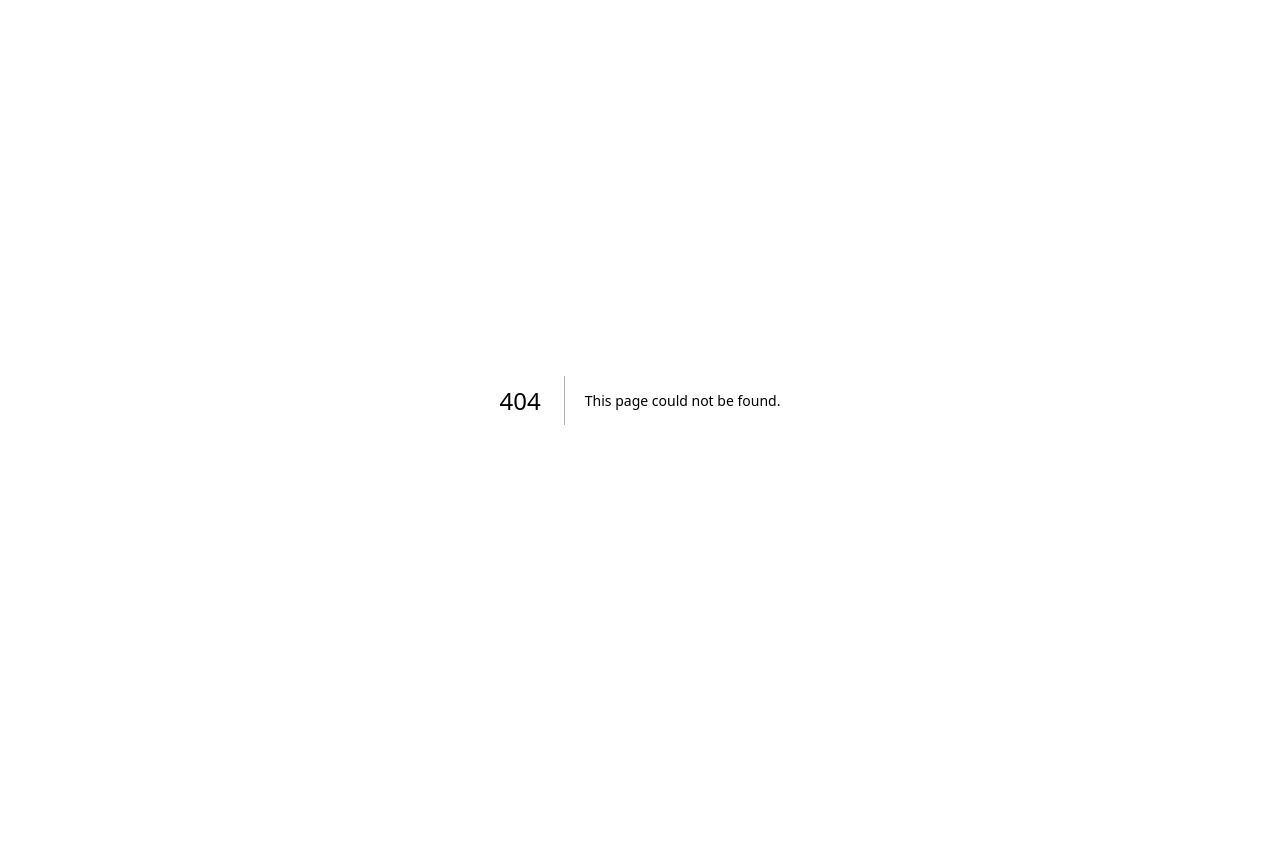
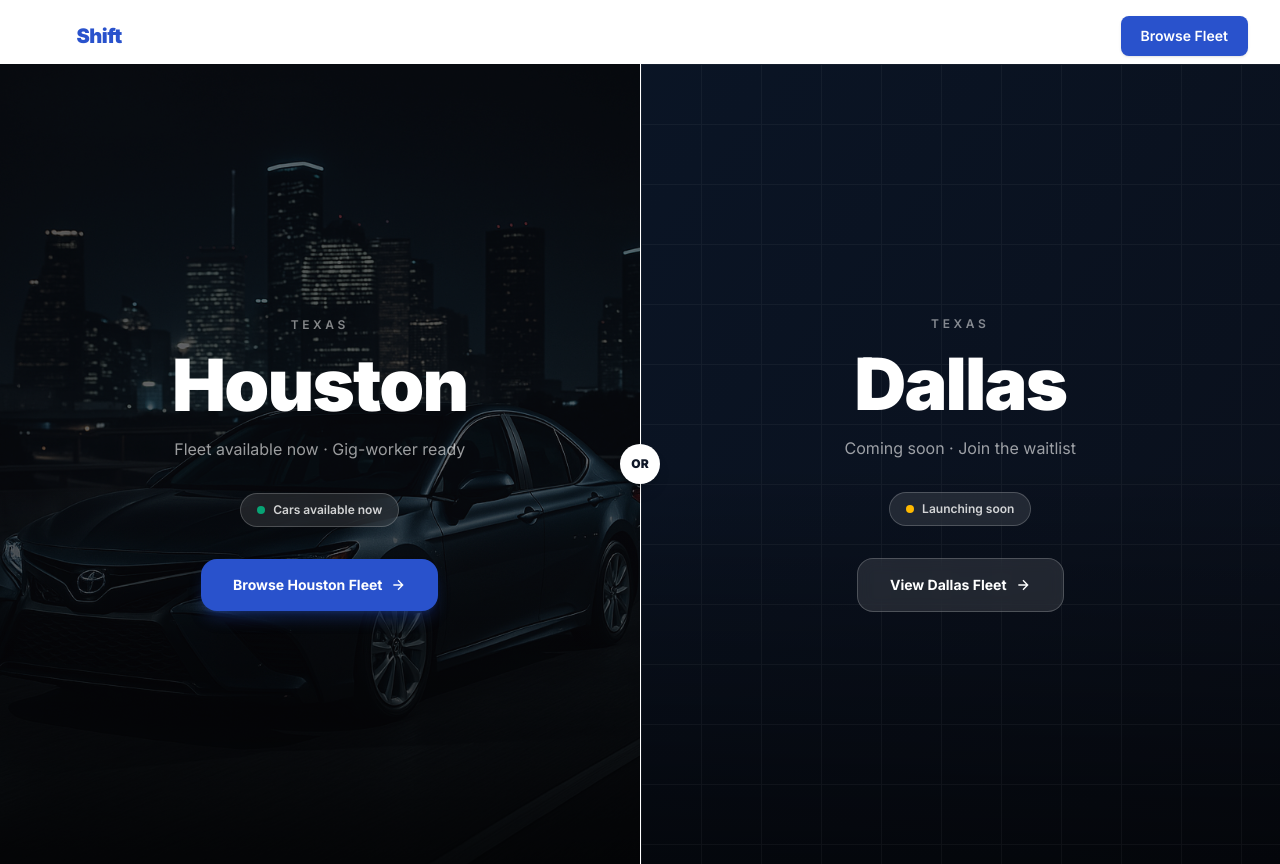
Before and after one commit to morris-ai-8834/sureshift-v2, a Next.js app: page /locations in a window 1280 px wide. Before the commit this address had no page. Before the commit the page ends 800 px from the top, so only its background shows below. Built offline with nearby package versions, Linux system fonts and the light colour scheme.

Commit message:
Add city selector page, Houston/Dallas fleet filter, location tabs

```diff
--- a/app/fleet/page.tsx
+++ b/app/fleet/page.tsx
@@ -19,6 +19,14 @@
 import Navbar from "../components/Navbar";
 import Footer from "../components/Footer";
 import { getDB } from "@/lib/db";
+
+// ============================================
+// CITY CONFIG
+// ============================================
+const cityConfig: Record<string, { label: string; emoji: string }> = {
+  houston: { label: "Houston", emoji: "🤠" },
+  dallas: { label: "Dallas", emoji: "🌆" },
+};
 
 // ============================================
 // CAR IMAGE MAP — slug to photo file
@@ -144,7 +152,15 @@
 // ============================================
 // PAGE — server rendered
 // ============================================
-export default async function FleetPage() {
+export default async function FleetPage({
+  searchParams,
+}: {
+  searchParams: Promise<{ city?: string }>;
+}) {
+  const { city } = await searchParams;
+  const cityKey = city?.toLowerCase() ?? "houston";
+  const cityInfo = cityConfig[cityKey] ?? cityConfig.houston;
+
   let vehicles: Record<string, unknown>[] = [];
 
   try {
@@ -153,6 +169,7 @@
       SELECT *
       FROM vehicles
       WHERE is_bookable = TRUE
+        AND LOWER(location_city) = ${cityKey}
       ORDER BY daily_rate ASC, vehicle_code ASC
     `;
     vehicles = rows as Record<string, unknown>[];
@@ -166,9 +183,26 @@
 
       {/* Page header */}
       <div className="pt-24 pb-6 px-5 max-w-5xl mx-auto">
-        <h1 className="text-3xl font-black text-gray-900 mb-1">Available Fleet</h1>
+        {/* City switcher */}
+        <div className="flex items-center gap-3 mb-6">
+          <Link href="/fleet?city=houston" className={`px-5 py-2.5 rounded-xl text-sm font-bold transition-colors ${
+            cityKey === "houston" ? "bg-[#2952CC] text-white shadow-sm" : "bg-white text-gray-500 border border-gray-200 hover:border-gray-300"
+          }`}>
+            Houston
+          </Link>
+          <Link href="/fleet?city=dallas" className={`px-5 py-2.5 rounded-xl text-sm font-bold transition-colors ${
+            cityKey === "dallas" ? "bg-[#2952CC] text-white shadow-sm" : "bg-white text-gray-500 border border-gray-200 hover:border-gray-300"
+          }`}>
+            Dallas
+          </Link>
+          <Link href="/locations" className="ml-auto text-xs text-gray-400 hover:text-gray-600 transition-colors">
+            ← Change city
+          </Link>
+        </div>
+
+        <h1 className="text-3xl font-black text-gray-900 mb-1">{cityInfo.label} Fleet</h1>
         <p className="text-gray-500 text-sm">
-          Houston, TX · All vehicles are gig-work eligible
+          {cityInfo.label}, TX · All vehicles are gig-work eligible
         </p>
       </div>
 
--- /dev/null
+++ b/app/locations/page.tsx
@@ -0,0 +1,122 @@
+/**
+ * app/locations/page.tsx
+ *
+ * City selector page — shown before the fleet.
+ * Option C: full-screen split with Houston and Dallas.
+ * Click a city → goes to /fleet?city=houston or /fleet?city=dallas
+ */
+
+import Link from "next/link";
+import Navbar from "../components/Navbar";
+
+export default function LocationsPage() {
+  return (
+    <div className="min-h-screen bg-white">
+      <Navbar />
+
+      {/* Full screen split */}
+      <div className="flex flex-col lg:flex-row min-h-screen pt-16">
+
+        {/* HOUSTON */}
+        <Link
+          href="/fleet?city=houston"
+          className="group relative flex-1 flex flex-col items-center justify-center min-h-[50vh] lg:min-h-screen overflow-hidden cursor-pointer"
+        >
+          {/* Background */}
+          <div className="absolute inset-0 bg-[#0A0A0F] transition-opacity duration-500 group-hover:opacity-90" />
+
+          {/* City skyline image — Houston */}
+          <div
+            className="absolute inset-0 bg-cover bg-center opacity-40 group-hover:opacity-50 transition-opacity duration-500"
+            style={{ backgroundImage: "url('/hero-bg.png')" }}
+          />
+
+          {/* Blue tint overlay */}
+          <div className="absolute inset-0 bg-gradient-to-t from-black/60 via-transparent to-transparent" />
+
+          {/* Content */}
+          <div className="relative z-10 text-center px-8">
+            <p className="text-white/50 text-xs font-semibold uppercase tracking-[0.3em] mb-4">Texas</p>
+            <h2 className="text-5xl sm:text-6xl lg:text-7xl font-black text-white mb-4 tracking-tight">
+              Houston
+            </h2>
+            <p className="text-white/60 text-base mb-8 max-w-xs mx-auto">
+              Fleet available now · Gig-worker ready
+            </p>
+
+            {/* Available badge */}
+            <div className="inline-flex items-center gap-2 px-4 py-2 rounded-full border border-white/20 bg-white/10 backdrop-blur-sm mb-8">
+              <span className="w-2 h-2 rounded-full bg-emerald-400 animate-pulse" />
+              <span className="text-white/80 text-xs font-semibold">Cars available now</span>
+            </div>
+
+            <div className="block">
+              <span className="inline-flex items-center gap-2 px-8 py-4 bg-[#2952CC] text-white font-bold rounded-2xl group-hover:bg-[#1e3fa8] transition-colors shadow-lg shadow-[#2952CC]/30 text-sm">
+                Browse Houston Fleet
+                <svg width="16" height="16" viewBox="0 0 24 24" fill="none" stroke="currentColor" strokeWidth="2"><path d="M5 12h14M12 5l7 7-7 7"/></svg>
+              </span>
+            </div>
+          </div>
+        </Link>
+
+        {/* Divider — vertical on desktop, horizontal on mobile */}
+        <div className="hidden lg:block w-px bg-white/10 relative z-10">
+          <div className="absolute top-1/2 left-1/2 -translate-x-1/2 -translate-y-1/2 w-10 h-10 rounded-full bg-white flex items-center justify-center shadow-lg z-20">
+            <span className="text-xs font-black text-gray-900">OR</span>
+          </div>
+        </div>
+        <div className="lg:hidden h-px bg-white/10 relative">
+          <div className="absolute top-1/2 left-1/2 -translate-x-1/2 -translate-y-1/2 w-10 h-10 rounded-full bg-white flex items-center justify-center shadow-lg z-20">
+            <span className="text-xs font-black text-gray-900">OR</span>
+          </div>
+        </div>
+
+        {/* DALLAS */}
+        <Link
+          href="/fleet?city=dallas"
+          className="group relative flex-1 flex flex-col items-center justify-center min-h-[50vh] lg:min-h-screen overflow-hidden cursor-pointer"
+        >
+          {/* Background */}
+          <div className="absolute inset-0 bg-[#0A0F1A] transition-opacity duration-500 group-hover:opacity-90" />
+
+          {/* Gradient overlay — different tone for Dallas */}
+          <div className="absolute inset-0 bg-gradient-to-br from-[#0a1628]/80 to-[#0A0F1A]" />
+          <div className="absolute inset-0 bg-gradient-to-t from-black/60 via-transparent to-transparent" />
+
+          {/* Subtle grid */}
+          <div
+            className="absolute inset-0 opacity-[0.04]"
+            style={{
+              backgroundImage: "linear-gradient(rgba(255,255,255,1) 1px, transparent 1px), linear-gradient(90deg, rgba(255,255,255,1) 1px, transparent 1px)",
+              backgroundSize: "60px 60px",
+            }}
+          />
+
+          {/* Content */}
+          <div className="relative z-10 text-center px-8">
+            <p className="text-white/50 text-xs font-semibold uppercase tracking-[0.3em] mb-4">Texas</p>
+            <h2 className="text-5xl sm:text-6xl lg:text-7xl font-black text-white mb-4 tracking-tight">
+              Dallas
+            </h2>
+            <p className="text-white/60 text-base mb-8 max-w-xs mx-auto">
+              Coming soon · Join the waitlist
+            </p>
+
+            {/* Coming soon badge */}
+            <div className="inline-flex items-center gap-2 px-4 py-2 rounded-full border border-white/20 bg-white/10 backdrop-blur-sm mb-8">
+              <span className="w-2 h-2 rounded-full bg-amber-400" />
+              <span className="text-white/80 text-xs font-semibold">Launching soon</span>
+            </div>
+
+            <div className="block">
+              <span className="inline-flex items-center gap-2 px-8 py-4 bg-white/10 border border-white/20 text-white font-bold rounded-2xl group-hover:bg-white/15 transition-colors text-sm backdrop-blur-sm">
+                View Dallas Fleet
+                <svg width="16" height="16" viewBox="0 0 24 24" fill="none" stroke="currentColor" strokeWidth="2"><path d="M5 12h14M12 5l7 7-7 7"/></svg>
+              </span>
+            </div>
+          </div>
+        </Link>
+      </div>
+    </div>
+  );
+}
--- a/app/page.tsx
+++ b/app/page.tsx
@@ -118,7 +118,7 @@
             {/* CTAs */}
             <div className="flex flex-wrap items-center gap-4">
               <Link
-                href="/fleet"
+                href="/locations"
                 className="inline-flex items-center gap-2 px-7 py-4 bg-[#2952CC] text-white font-semibold rounded-xl hover:bg-[#1e3fa8] transition-all duration-200 shadow-lg shadow-[#2952CC]/25 hover:shadow-[#2952CC]/40 text-sm"
               >
                 View Available Cars
@@ -164,7 +164,7 @@
               <p className="text-[#2952CC] text-sm font-semibold uppercase tracking-widest mb-2">Available Now</p>
               <h2 className="text-3xl sm:text-4xl font-black text-gray-900 tracking-tight">Featured Fleet</h2>
             </div>
-            <Link href="/fleet" className="hidden sm:flex items-center gap-1.5 text-sm text-[#2952CC] font-semibold hover:gap-3 transition-all duration-200">
+            <Link href="/locations" className="hidden sm:flex items-center gap-1.5 text-sm text-[#2952CC] font-semibold hover:gap-3 transition-all duration-200">
               View all cars
               <svg width="16" height="16" viewBox="0 0 16 16" fill="none"><path d="M3 8h10M9 4l4 4-4 4" stroke="currentColor" strokeWidth="1.5" strokeLinecap="round" strokeLinejoin="round"/></svg>
             </Link>
@@ -178,7 +178,7 @@
           </div>
 
           <div className="mt-10 text-center sm:hidden">
-            <Link href="/fleet" className="inline-flex items-center gap-2 text-sm text-[#2952CC] font-semibold">
+            <Link href="/locations" className="inline-flex items-center gap-2 text-sm text-[#2952CC] font-semibold">
               View all available cars →
             </Link>
           </div>
@@ -254,7 +254,7 @@
           </div>
           <div className="flex flex-col sm:flex-row gap-3 flex-shrink-0">
             <Link
-              href="/fleet"
+              href="/locations"
               className="px-8 py-4 bg-[#2952CC] text-white font-semibold rounded-xl hover:bg-[#1e3fa8] transition-all duration-200 text-sm text-center shadow-lg shadow-[#2952CC]/25"
             >
               View Available Cars
```
